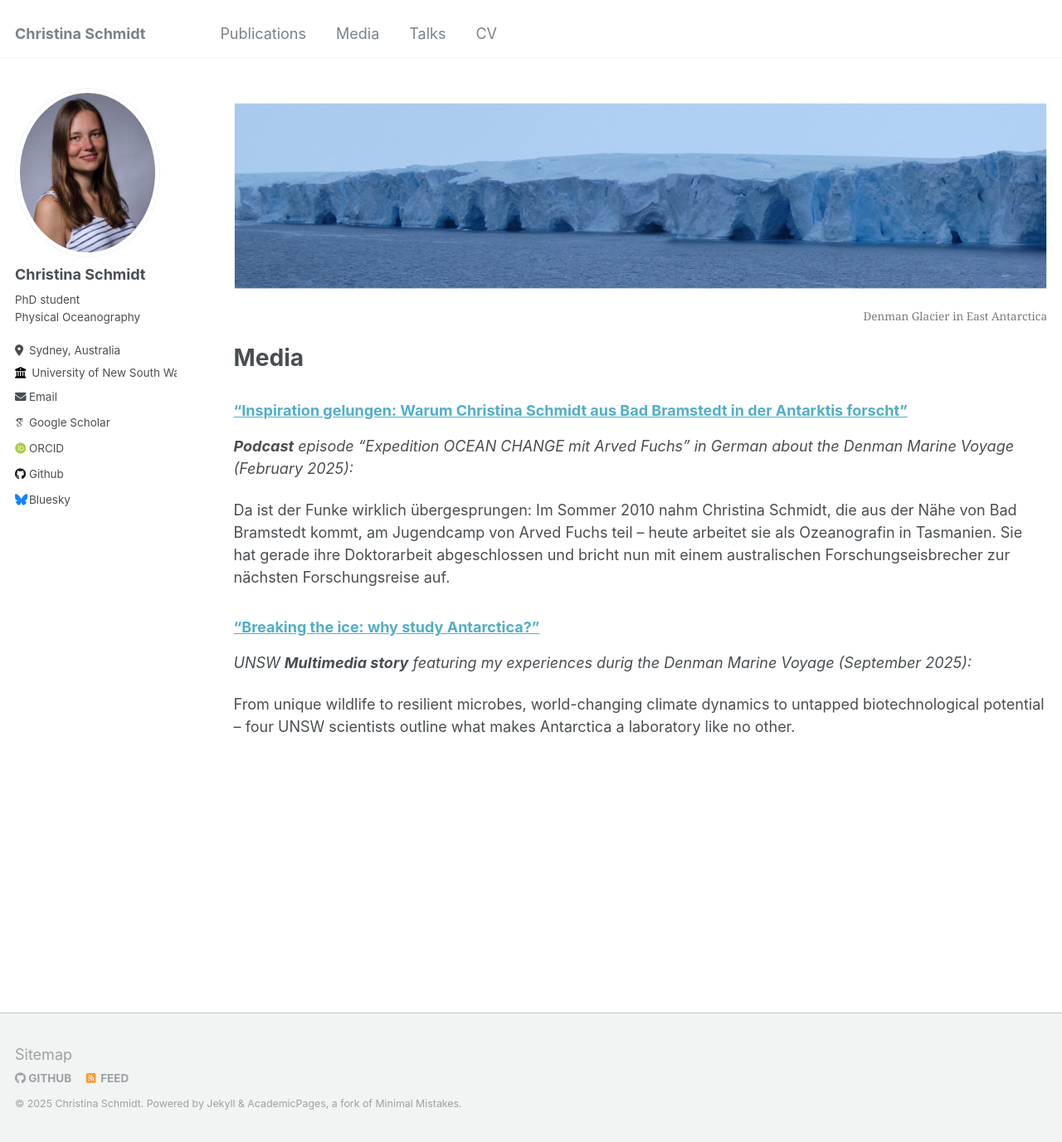
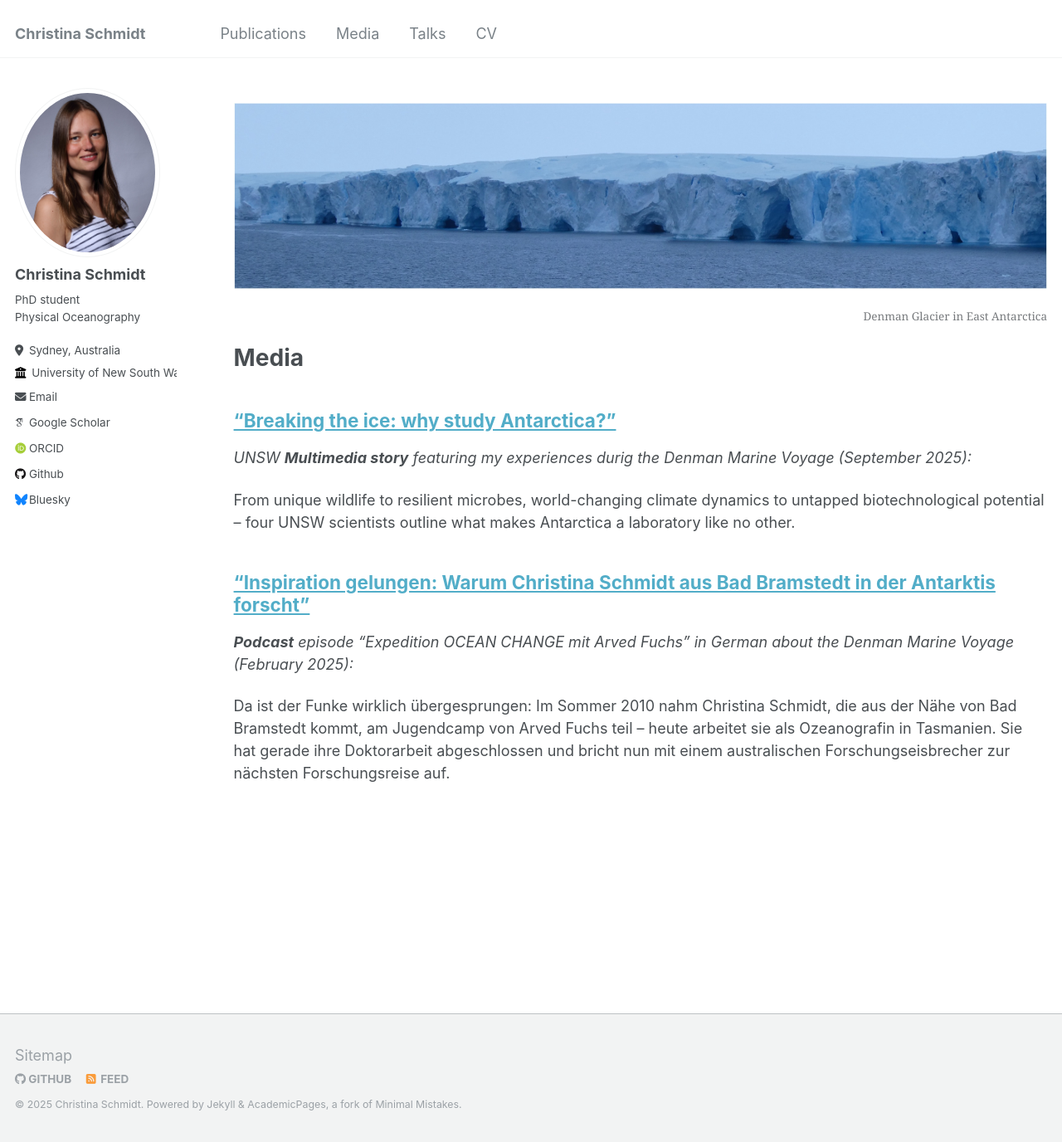
Before and after one commit to schmidt-christina/schmidt-christina.github.io, a Jekyll site: the page built from _pages/media.md, in a window 1280 px wide and 1376 px high. Shown: the whole window at 83% size. Built offline with Jekyll 4.4.1, drawn with Linux system fonts in a browser that asks for light colours; some web fonts are replaced.

Commit message:
reordered entries

```diff
--- a/_pages/media.md
+++ b/_pages/media.md
@@ -15,15 +15,16 @@ author_profile: true
 
 # Media
 
-### ["Inspiration gelungen: Warum Christina Schmidt aus Bad Bramstedt in der Antarktis forscht"](https://open.spotify.com/episode/1ea2lbHyrtfw7F2fa9vrHF?si=382a6b9446e548e4)
+
+## ["Breaking the ice: why study Antarctica?"](https://news.unsw.edu.au/en/breaking-the-ice-why-study-antarctica)
+
+<em>UNSW **Multimedia story** featuring my experiences durig the Denman Marine Voyage (September 2025):</em>
+
+From unique wildlife to resilient microbes, world-changing climate dynamics to untapped biotechnological potential – four UNSW scientists outline what makes Antarctica a laboratory like no other.
+
+
+## ["Inspiration gelungen: Warum Christina Schmidt aus Bad Bramstedt in der Antarktis forscht"](https://open.spotify.com/episode/1ea2lbHyrtfw7F2fa9vrHF?si=382a6b9446e548e4)
 
 <em>**Podcast** episode “Expedition OCEAN CHANGE mit Arved Fuchs” in German about the Denman Marine Voyage (February 2025):</em>
 
 Da ist der Funke wirklich übergesprungen: Im Sommer 2010 nahm Christina Schmidt, die aus der Nähe von Bad Bramstedt kommt, am Jugendcamp von Arved Fuchs teil – heute arbeitet sie als Ozeanografin in Tasmanien. Sie hat gerade ihre Doktorarbeit abgeschlossen und bricht nun mit einem australischen Forschungseisbrecher zur nächsten Forschungsreise auf.
-
-
-### ["Breaking the ice: why study Antarctica?"](https://news.unsw.edu.au/en/breaking-the-ice-why-study-antarctica)
-
-<em>UNSW **Multimedia story** featuring my experiences durig the Denman Marine Voyage (September 2025):</em>
-
-From unique wildlife to resilient microbes, world-changing climate dynamics to untapped biotechnological potential – four UNSW scientists outline what makes Antarctica a laboratory like no other.
```
